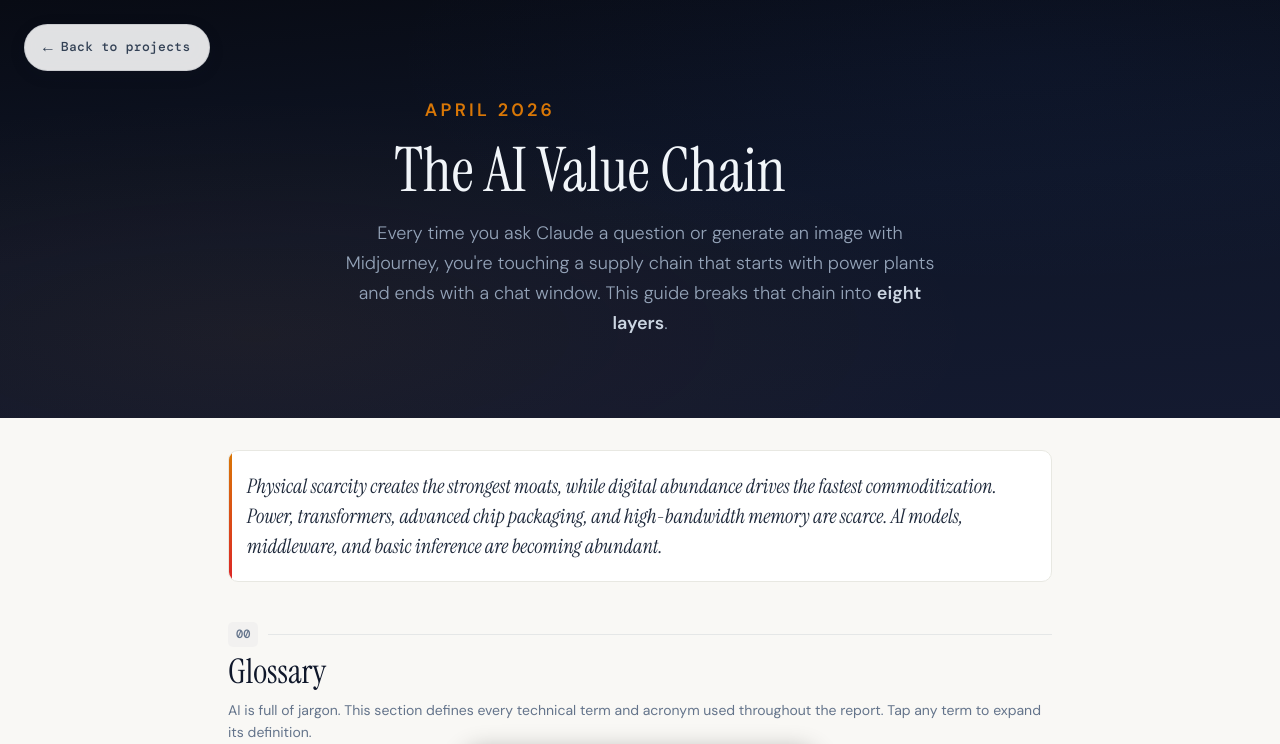
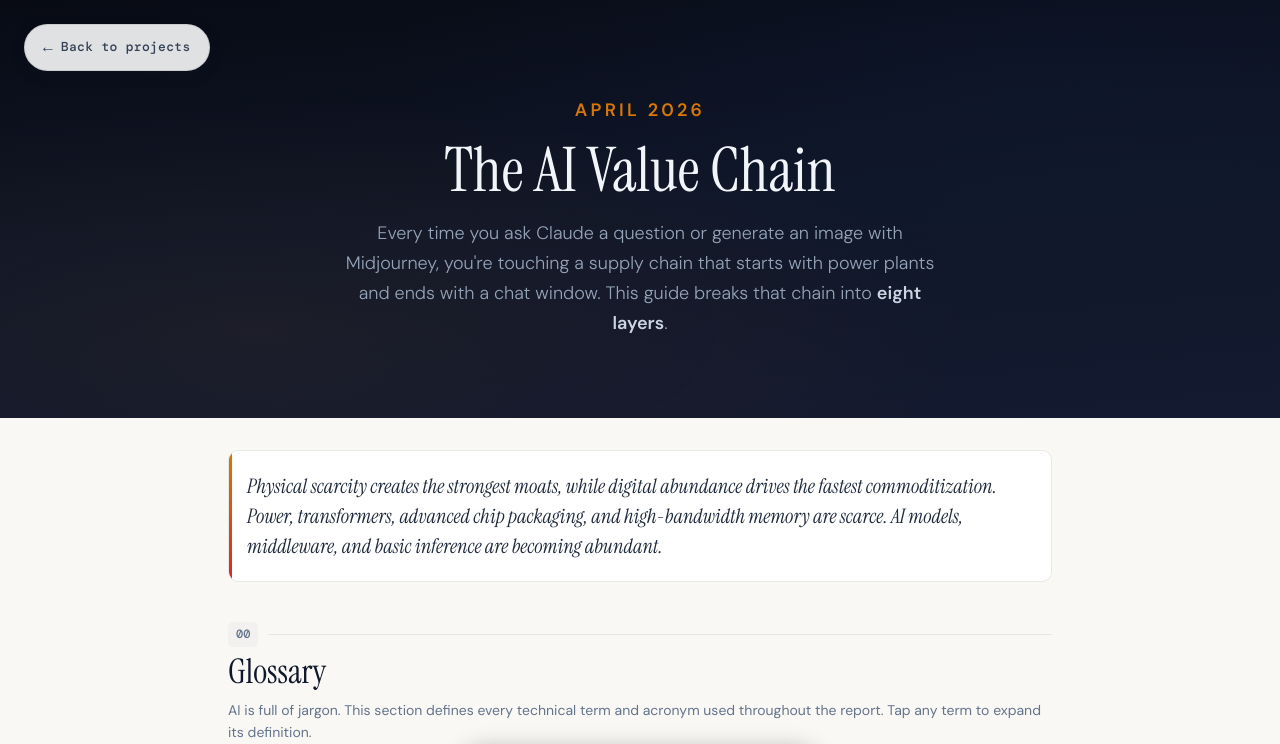
Before and after one commit to adib-hash/adib-personal-site, a React (Vite) app: page /projects/research/ai-value-chain in a window 1280 px wide. Shown: the top 744 px of the page. Built offline with nearby package versions, Linux system fonts and the light colour scheme.

Commit message:
fix(ai-value-chain): force hero centering with flex + explicit text-align

```diff
--- a/src/pages/research/AiValueChain.jsx
+++ b/src/pages/research/AiValueChain.jsx
@@ -580,10 +580,10 @@
       <header style={{background:"linear-gradient(175deg,#080B14 0%,#0F1628 50%,#141A30 100%)",padding:"min(10vw,72px) 20px min(8vw,56px)",position:"relative",overflow:"hidden"}}>
         <div style={{position:"absolute",inset:0,background:"radial-gradient(ellipse at 20% 80%,rgba(217,119,6,0.06) 0%,transparent 50%),radial-gradient(ellipse at 80% 15%,rgba(37,99,235,0.04) 0%,transparent 45%)"}}/>
         <div style={{maxWidth:600,margin:"0 auto",position:"relative"}}>
-          <div style={{opacity:heroVis?1:0,transform:heroVis?"none":"translateY(18px)",transition:"all 0.8s ease 0.1s",textAlign:"center"}}>
-            <p style={{fontSize:10.5,fontWeight:600,letterSpacing:"0.18em",textTransform:"uppercase",color:"#D97706",marginBottom:14}}>April 2026</p>
-            <h1 style={{fontFamily:"'Instrument Serif'",fontSize:"clamp(36px,9vw,56px)",fontWeight:400,color:"#F1F5F9",lineHeight:1.02}}>The AI Value Chain</h1>
-            <p style={{fontSize:"clamp(14px,3.5vw,16px)",color:"#94A3B8",lineHeight:1.65,marginTop:18,maxWidth:480,marginLeft:"auto",marginRight:"auto",fontWeight:300}}>
+          <div style={{opacity:heroVis?1:0,transform:heroVis?"none":"translateY(18px)",transition:"all 0.8s ease 0.1s",display:"flex",flexDirection:"column",alignItems:"center",textAlign:"center"}}>
+            <p style={{fontSize:10.5,fontWeight:600,letterSpacing:"0.18em",textTransform:"uppercase",color:"#D97706",marginBottom:14,textAlign:"center"}}>April 2026</p>
+            <h1 style={{fontFamily:"'Instrument Serif'",fontSize:"clamp(36px,9vw,56px)",fontWeight:400,color:"#F1F5F9",lineHeight:1.02,textAlign:"center",margin:0}}>The AI Value Chain</h1>
+            <p style={{fontSize:"clamp(14px,3.5vw,16px)",color:"#94A3B8",lineHeight:1.65,marginTop:18,maxWidth:480,marginLeft:"auto",marginRight:"auto",fontWeight:300,textAlign:"center"}}>
               Every time you ask Claude a question or generate an image with Midjourney, you're touching a supply chain that starts with power plants and ends with a chat window. This guide breaks that chain into <strong style={{color:"#CBD5E1",fontWeight:600}}>eight layers</strong>.
             </p>
           </div>
```
